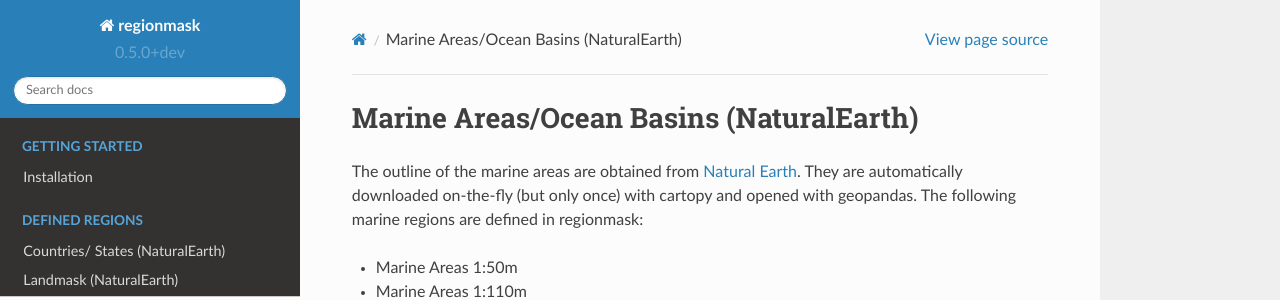
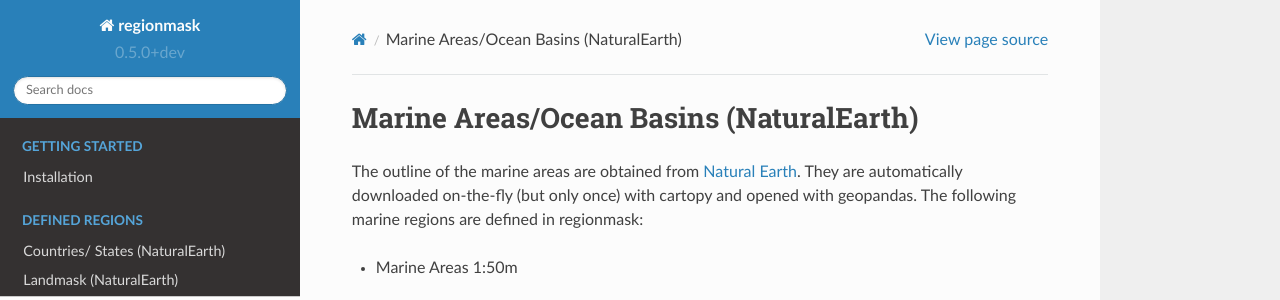
Before and after one commit to regionmask/regionmask, a Sphinx documentation site: the page built from docs/defined_ocean_basins.rst, in a window 1280 px wide and 1141 px high, cut to the strip 0-300 px from the top of the window. Built offline with Sphinx 7.4.7 and the Read the Docs theme 2.0.0, drawn with Linux system fonts in a browser that asks for light colours; pages that are not in the unit, such as notebooks, are missing from menus.

Commit message:
Update defined_ocean_basins.rst

```diff
--- a/docs/defined_ocean_basins.rst
+++ b/docs/defined_ocean_basins.rst
@@ -8,8 +8,6 @@ They are automatically downloaded on-the-fly (but only once) with cartopy and op
 The following marine regions are defined in regionmask:
 
 * Marine Areas 1:50m
-* Marine Areas 1:110m
-
 
 .. ipython:: python
     :suppress:
```
